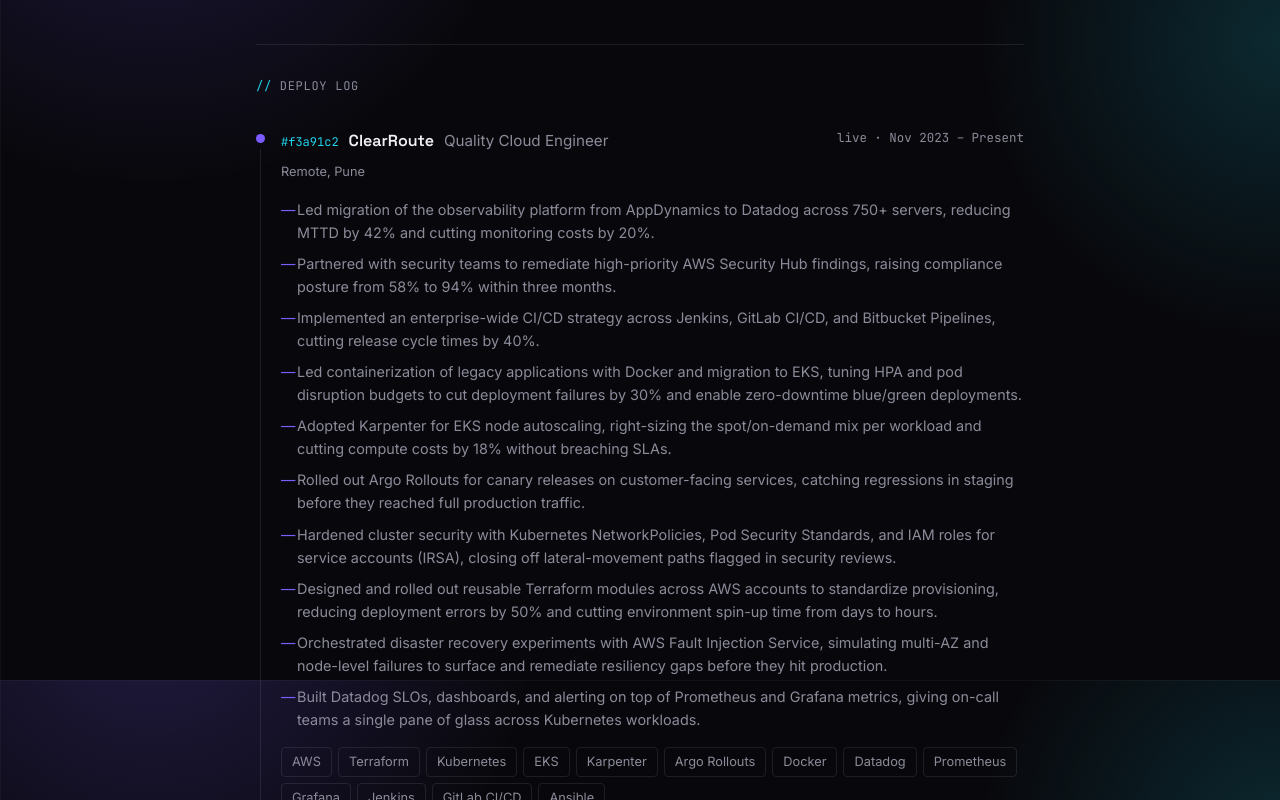
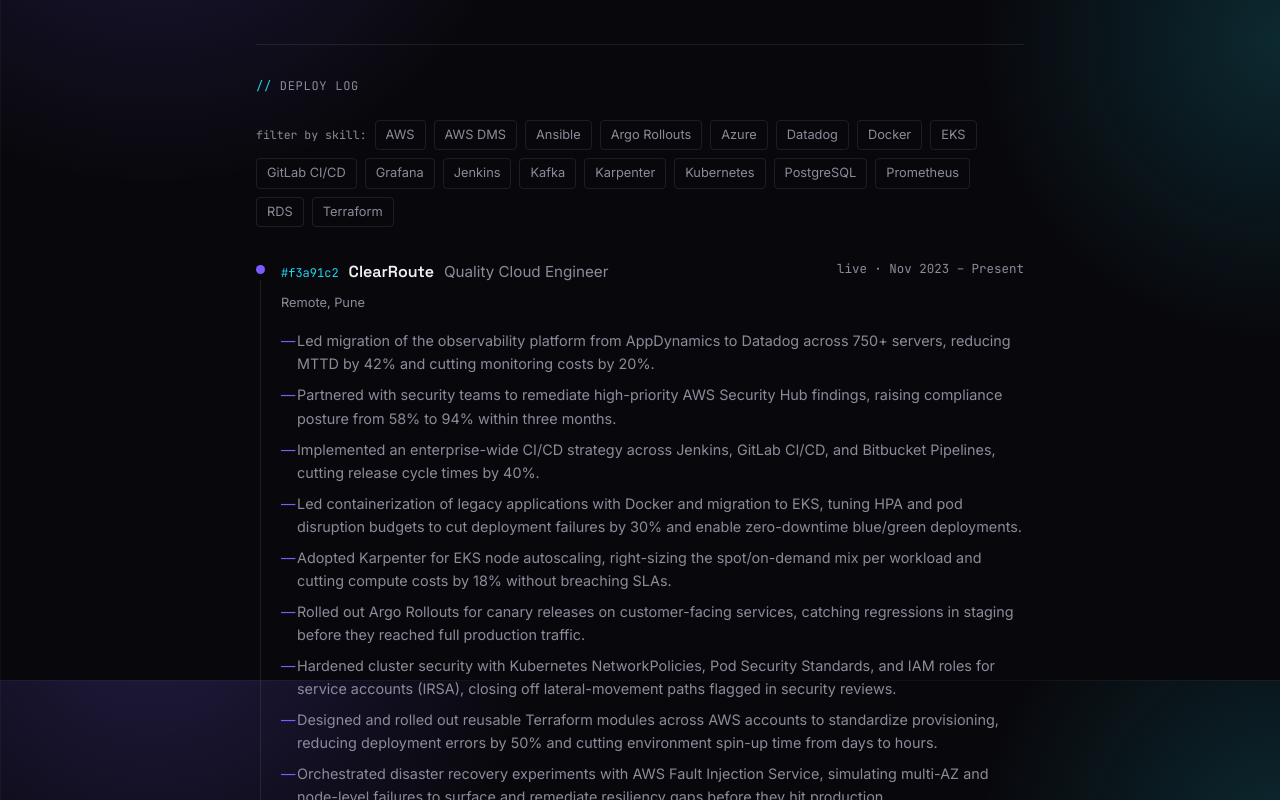
Before and after one commit to shivamstt/shivam-tiwari-portfolio, a React (Vite) app: page / in a window 1280 px wide. Shown: the part 920-1720 px from the top of the page. Built offline with nearby package versions, Linux system fonts and the light colour scheme; no server answers.

Commit message:
chore : updating website with enhancements

```diff
--- a/src/components/CommandPalette.jsx
+++ b/src/components/CommandPalette.jsx
@@ -35,10 +35,13 @@
 
     const commands = useMemo(() => [
         { id: 'systems', group: 'Navigate', label: 'Systems', hint: 'stack cloud iac ci/cd containers observability skills', icon: <Icon d="M3 12h4l3 8 4-16 3 8h4" />, run: () => goToSection('systems') },
-        { id: 'work', group: 'Navigate', label: 'Deploy log', hint: 'experience history jobs work', icon: <Icon d="M12 8v4l3 3M3 12a9 9 0 1 0 18 0 9 9 0 0 0-18 0z" />, run: () => goToSection('work') },
+        { id: 'work', group: 'Navigate', label: 'Deploy log', hint: 'experience history jobs work kubernetes aws terraform', icon: <Icon d="M12 8v4l3 3M3 12a9 9 0 1 0 18 0 9 9 0 0 0-18 0z" />, run: () => goToSection('work') },
+        { id: 'certs', group: 'Navigate', label: 'Certifications', hint: 'aws terraform claude certified', icon: <Icon d="M12 15a5 5 0 1 0 0-10 5 5 0 0 0 0 10zM8.5 14 6 22l6-3 6 3-2.5-8" />, run: () => goToSection('certs') },
+        { id: 'education', group: 'Navigate', label: 'Education', hint: 'degree college university', icon: <Icon d="M2 9l10-5 10 5-10 5-10-5zM6 11v5c0 1.5 3 3 6 3s6-1.5 6-3v-5" />, run: () => goToSection('education') },
         { id: 'contact', group: 'Navigate', label: 'Contact', hint: 'reach out hire', icon: <Icon d="M4 4h16v16H4zM4 7l8 6 8-6" />, run: () => goToSection('contact') },
         { id: 'blog', group: 'Navigate', label: 'Logs', hint: 'blog posts articles writing postmortem notes', icon: <Icon d="M4 19.5A2.5 2.5 0 0 1 6.5 17H20M6.5 2H20v20H6.5A2.5 2.5 0 0 1 4 19.5v-15A2.5 2.5 0 0 1 6.5 2z" />, run: () => navigate('/blog') },
         { id: 'email', group: 'Links', label: 'Email me', hint: 'mail contact', icon: <Icon d="M4 4h16v16H4zM4 7l8 6 8-6" />, run: () => { window.location.href = 'mailto:shivam.tiwarri@gmail.com'; } },
+        { id: 'copy-email', group: 'Links', label: 'Copy email address', hint: 'clipboard mail contact', icon: <Icon d="M9 9h10v12H9zM5 15V3h10" />, run: () => navigator.clipboard?.writeText('shivam.tiwarri@gmail.com') },
         { id: 'linkedin', group: 'Links', label: 'LinkedIn', hint: 'profile network', icon: <Icon><path d="M16 8a6 6 0 0 1 6 6v7h-4v-7a2 2 0 0 0-4 0v7h-4v-7a6 6 0 0 1 6-6z" /><rect x="2" y="9" width="4" height="12" /><circle cx="4" cy="4" r="2" /></Icon>, run: () => window.open('https://www.linkedin.com/in/shivamtiwari-i/', '_blank', 'noopener') },
         { id: 'theme', group: 'Actions', label: theme === 'light' ? 'Switch to dark theme' : 'Switch to light theme', hint: 'toggle dark light mode appearance', icon: <Icon d="M12 3a9 9 0 1 0 9 9c-2 2-7 2-9 0s-2-7 0-9z" />, run: () => toggleTheme() },
     ], [goToSection, navigate, toggleTheme, theme]);
--- a/src/pages/Home.jsx
+++ b/src/pages/Home.jsx
@@ -1,4 +1,4 @@
-import React from 'react';
+import React, { useMemo, useState } from 'react';
 import Hero from '../components/Hero';
 import Systems from '../components/Systems';
 
@@ -20,15 +20,24 @@
     </p>
 );
 
-const SkillTag = ({ children }) => (
-    <span style={{
+const SkillTag = ({ children, active, onClick }) => (
+    <span
+        onClick={onClick}
+        role={onClick ? 'button' : undefined}
+        tabIndex={onClick ? 0 : undefined}
+        onKeyDown={onClick ? (e) => { if (e.key === 'Enter' || e.key === ' ') { e.preventDefault(); onClick(); } } : undefined}
+        style={{
             fontSize: '0.8rem',
-        color: 'var(--text-secondary)',
-        border: '1px solid var(--border)',
+            color: active ? 'var(--bg-primary)' : 'var(--text-secondary)',
+            backgroundColor: active ? 'var(--accent)' : 'transparent',
+            border: `1px solid ${active ? 'var(--accent)' : 'var(--border)'}`,
             padding: '4px 10px',
             borderRadius: '4px',
-        display: 'inline-block'
-    }}>
+            display: 'inline-block',
+            cursor: onClick ? 'pointer' : 'default',
+            transition: 'background-color 0.15s ease, color 0.15s ease, border-color 0.15s ease'
+        }}
+    >
         {children}
     </span>
 );
@@ -119,6 +128,16 @@
 };
 
 const Home = () => {
+    const [activeTag, setActiveTag] = useState(null);
+    const [emailCopied, setEmailCopied] = useState(false);
+
+    const allTags = useMemo(
+        () => [...new Set(experience.flatMap((job) => job.tags))].sort(),
+        []
+    );
+
+    const toggleTag = (tag) => setActiveTag((t) => (t === tag ? null : tag));
+
     return (
         <main>
             <Hero />
@@ -128,11 +147,27 @@
             {/* Experience — styled as a deploy log */}
             <section id="work">
                 <SectionLabel>Deploy Log</SectionLabel>
+
+                {/* Skill filter — click a tag to isolate matching roles */}
+                <div style={{ display: 'flex', alignItems: 'center', gap: '8px', flexWrap: 'wrap', marginBottom: 'var(--spacing-lg)', marginTop: '-8px' }}>
+                    <span style={{ fontFamily: 'var(--font-mono)', fontSize: '0.72rem', color: 'var(--text-secondary)' }}>
+                        {activeTag ? `filtering by ${activeTag}` : 'filter by skill:'}
+                    </span>
+                    {activeTag ? (
+                        <SkillTag active onClick={() => setActiveTag(null)}>✕ clear</SkillTag>
+                    ) : (
+                        allTags.map((tag) => (
+                            <SkillTag key={tag} onClick={() => toggleTag(tag)}>{tag}</SkillTag>
+                        ))
+                    )}
+                </div>
+
                 <div className="deploy-log-list" style={{ display: 'flex', flexDirection: 'column', gap: 'var(--spacing-xl)' }}>
                     {experience.map((job, i) => {
                         const current = i === 0;
+                        const matches = !activeTag || job.tags.includes(activeTag);
                         return (
-                        <div key={i} style={{ display: 'flex', gap: 'var(--spacing-md)' }}>
+                        <div key={i} style={{ display: 'flex', gap: 'var(--spacing-md)', opacity: matches ? 1 : 0.35, transition: 'opacity 0.2s ease' }}>
                             <div style={{ display: 'flex', flexDirection: 'column', alignItems: 'center', flexShrink: 0, paddingTop: '6px' }}>
                                 <span style={{
                                     width: '9px', height: '9px', borderRadius: '50%',
@@ -194,7 +229,7 @@
                             )}
                             <div style={{ display: 'flex', gap: '6px', flexWrap: 'wrap' }}>
                                 {job.tags.map((tag, k) => (
-                                    <SkillTag key={k}>{tag}</SkillTag>
+                                    <SkillTag key={k} active={tag === activeTag} onClick={() => toggleTag(tag)}>{tag}</SkillTag>
                                 ))}
                             </div>
                             </div>
@@ -214,7 +249,7 @@
             <SectionDivider />
 
             {/* Certifications + Activities */}
-            <section>
+            <section id="certs">
                 <SectionLabel>Certifications</SectionLabel>
                 <div style={{ display: 'flex', flexDirection: 'column', gap: 'var(--spacing-sm)' }}>
                     {certifications.map((cert, i) => (
@@ -252,7 +287,7 @@
             <SectionDivider />
 
             {/* Education */}
-            <section>
+            <section id="education">
                 <SectionLabel>Education</SectionLabel>
                 <div className="glass card-glow" style={{ borderRadius: '10px', padding: 'var(--spacing-md)', display: 'flex', justifyContent: 'space-between', alignItems: 'flex-start', flexWrap: 'wrap', gap: '4px' }}>
                     <div>
@@ -279,7 +314,8 @@
                 }}>
                     Building or scaling a platform? Let's talk.
                 </p>
-                <div className="contact-links" style={{ display: 'flex', gap: 'var(--spacing-lg)', flexWrap: 'wrap' }}>
+                <div className="contact-links" style={{ display: 'flex', gap: 'var(--spacing-lg)', flexWrap: 'wrap', alignItems: 'center' }}>
+                    <span style={{ display: 'inline-flex', alignItems: 'center', gap: '8px' }}>
                         <a
                             href="mailto:shivam.tiwarri@gmail.com"
                             style={{
@@ -292,6 +328,27 @@
                         >
                             shivam.tiwarri@gmail.com
                         </a>
+                        <button
+                            onClick={() => {
+                                navigator.clipboard?.writeText('shivam.tiwarri@gmail.com');
+                                setEmailCopied(true);
+                                setTimeout(() => setEmailCopied(false), 1500);
+                            }}
+                            aria-label="Copy email address"
+                            style={{
+                                cursor: 'pointer',
+                                fontFamily: 'var(--font-mono)',
+                                fontSize: '0.72rem',
+                                color: emailCopied ? 'var(--accent)' : 'var(--text-secondary)',
+                                background: 'transparent',
+                                border: '1px solid var(--border)',
+                                borderRadius: '4px',
+                                padding: '2px 7px'
+                            }}
+                        >
+                            {emailCopied ? 'copied ✓' : 'copy'}
+                        </button>
+                    </span>
                     <a
                         href="https://www.linkedin.com/in/shivamtiwari-i/"
                         target="_blank"
```
Also changed, not shown: 1 other file (tests, documents, lock files or other folders). Lines whose indentation alone changed are shown as unchanged.
